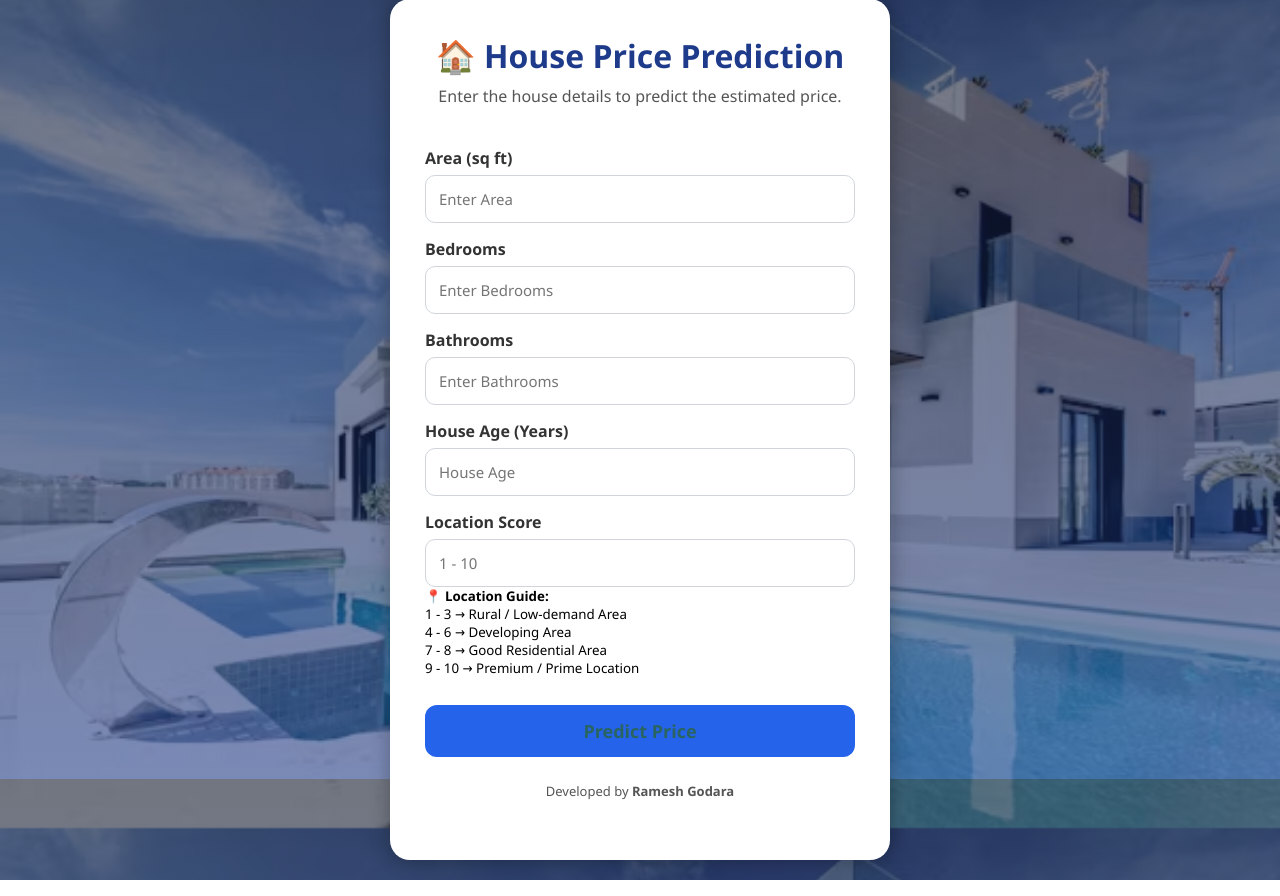
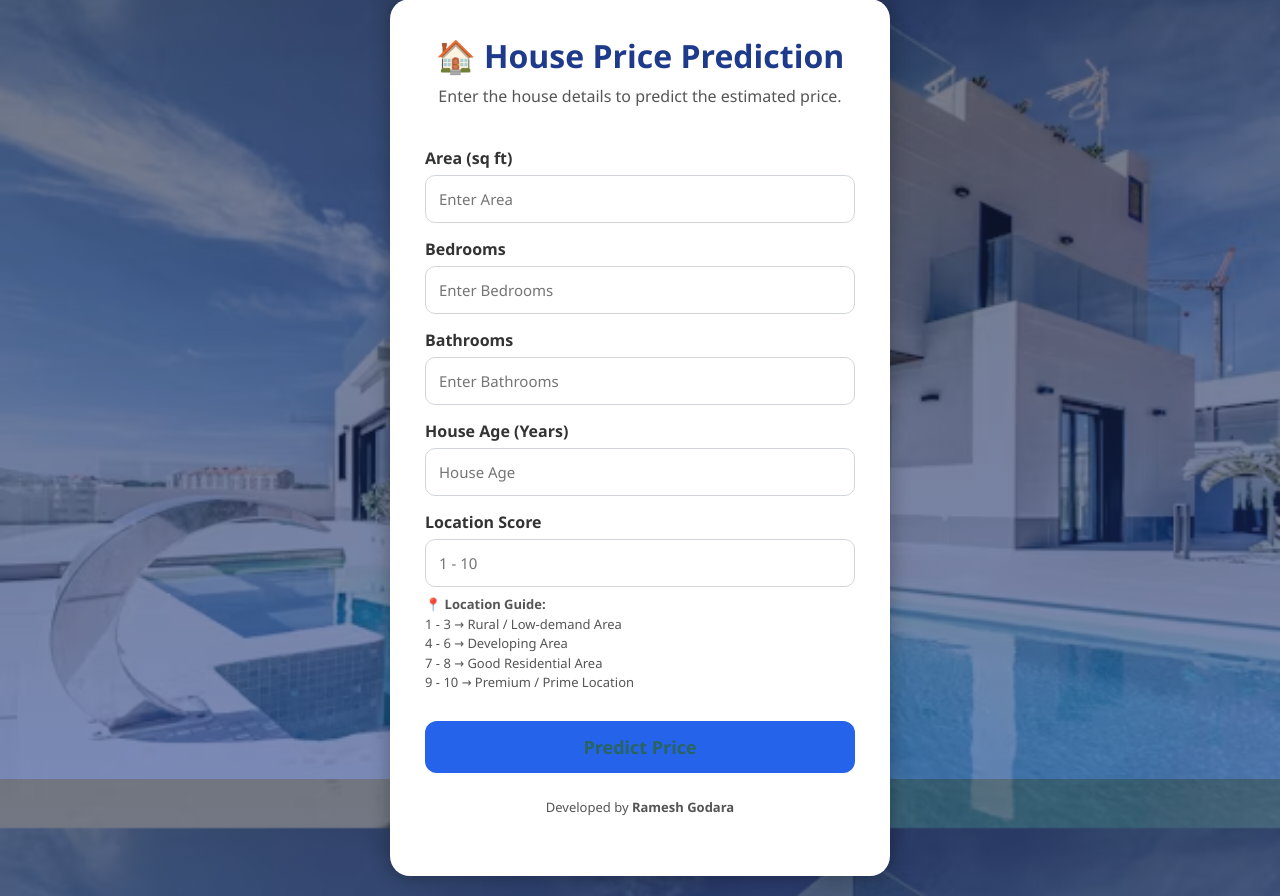
Before and after one commit to rameshgodara3841-web/House-Price-Prediction-Flask, a Flask app: page / in a window 1280 px wide. Shown: the part 21-917 px from the top of the page. Run offline with Flask 3, Linux system fonts and the light colour scheme; parts of the project's set-up code (start-up, migrations or seed data) failed here and were passed over.

Commit message:
Add hint class to style.css for better UI hints

```diff
--- a/static/style.css
+++ b/static/style.css
@@ -129,3 +129,10 @@ button{
 }
 
 }
+.hint{
+    display:block;
+    margin-top:8px;
+    font-size:13px;
+    color:#555;
+    line-height:1.5;
+}
```
